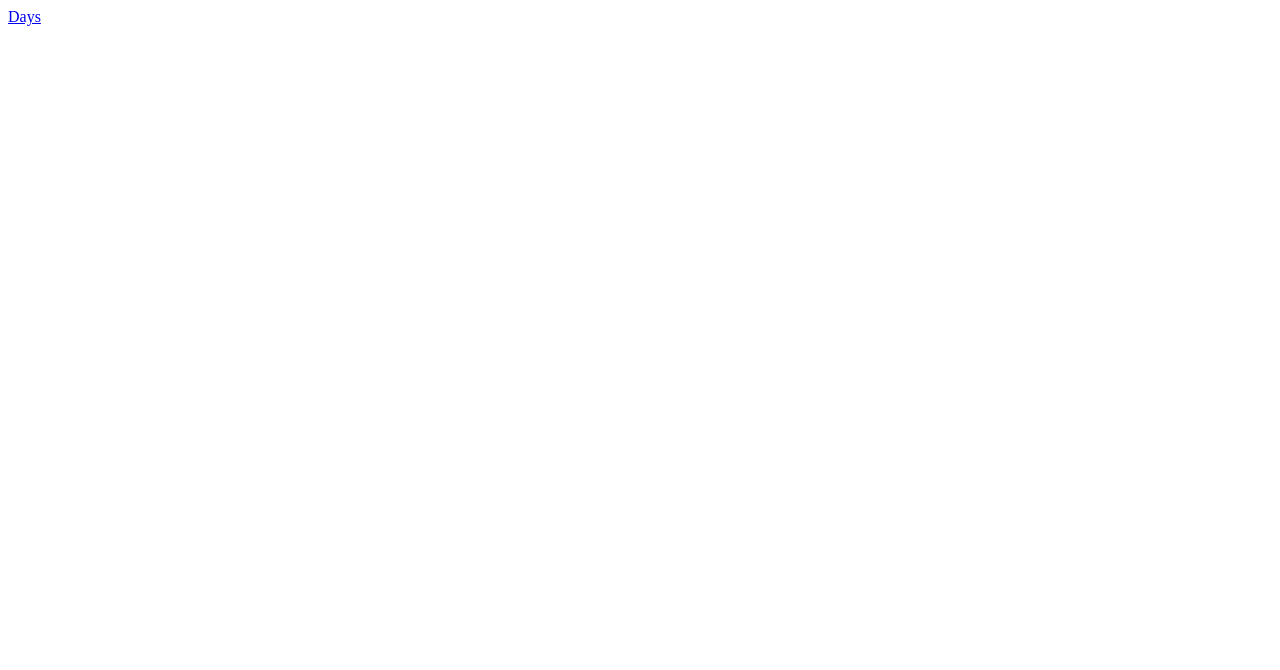
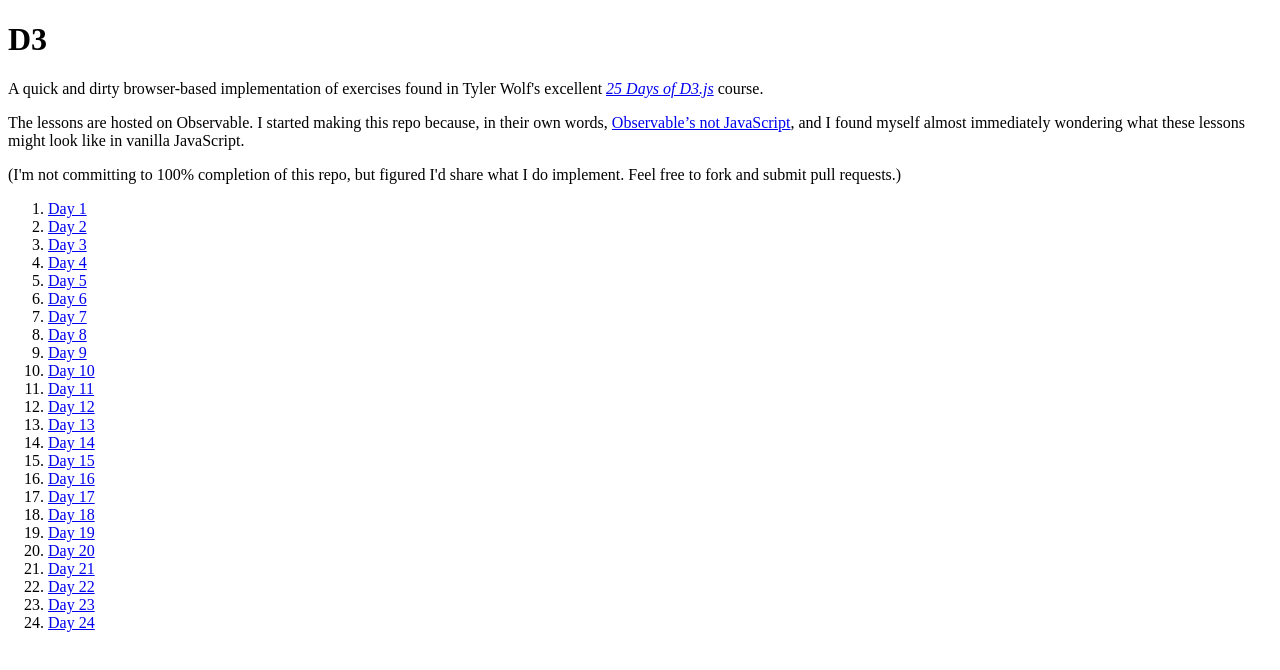
Before and after one commit to ashryanbeats/25-days-of-d3.js, a website: page index.html in a window 1280 px wide. Drawn offline with Linux system fonts and the light colour scheme.

Commit message:
Added top page.

```diff
--- a/index.html
+++ b/index.html
@@ -2,6 +2,30 @@
 <html>
   <head></head>
   <body>
-    <a href="days">Days</a>
+    <h1>D3</h1>
+    <p>
+      A quick and dirty browser-based implementation of exercises found in Tyler
+      Wolf's excellent
+      <a href="https://medium.com/@tylernwolf/25-days-of-d3-js-de5419874e79"
+        ><i>25 Days of D3.js</i></a
+      >
+      course.
+    </p>
+    <p>
+      The lessons are hosted on Observable. I started making this repo because,
+      in their own words,
+      <a
+        href="https://observablehq.com/@observablehq/observables-not-javascript"
+        >Observable’s not JavaScript</a
+      >, and I found myself almost immediately wondering what these lessons
+      might look like in vanilla JavaScript.
+    </p>
+    <p>
+      (I'm not committing to 100% completion of this repo, but figured I'd share
+      what I do implement. Feel free to fork and submit pull requests.)
+    </p>
+    <ol id="days-list"></ol>
+
+    <script src="index.js"></script>
   </body>
 </html>
--- a/index.js
+++ b/index.js
@@ -0,0 +1,6 @@
+const numberOfDays = 25;
+const daysList = document.querySelector("#days-list");
+
+for (let i = 1; i < numberOfDays; i++) {
+  daysList.innerHTML += `<li><a href="days/day${i}">Day ${i}</a></li>`;
+}
```
